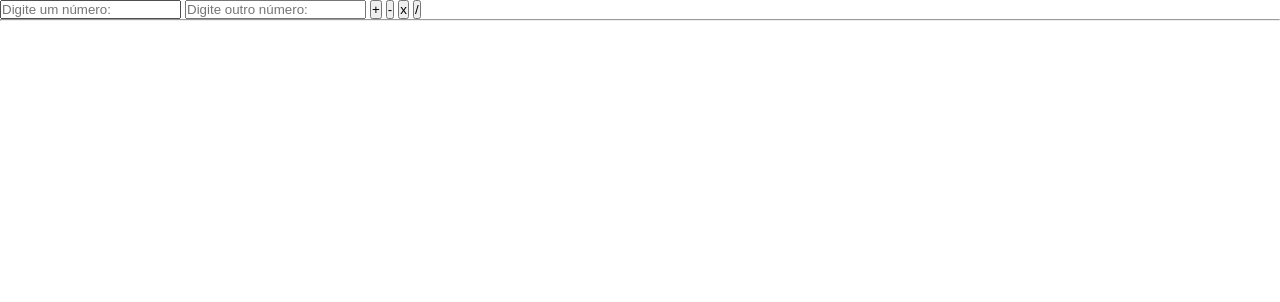
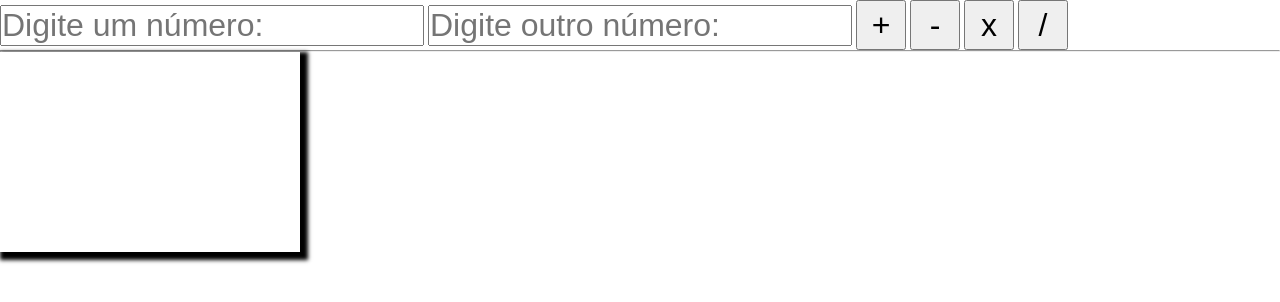
Before and after one commit to Seluivy/fatec-calculadora-simples, a plain HTML site: page index.html in a window 1280 px wide. Drawn offline with Linux system fonts and the light colour scheme.

Commit message:
style ok

```diff
--- a/style.css
+++ b/style.css
@@ -3,3 +3,18 @@
     margin: 0;
     box-sizing: border-box;
 }
+input{
+    font-size: 32px;
+}
+button{
+    font-size: 32px;
+    width: 50px;
+    height: 50px;
+}
+div{
+    font-size: 32px;
+    width: 300px;
+    height: 200px;
+    box-shadow: 4px 4px 4px 4px;
+
+}
```
